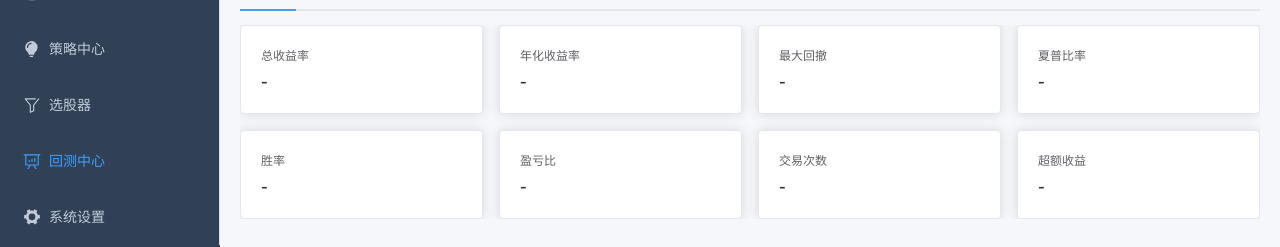
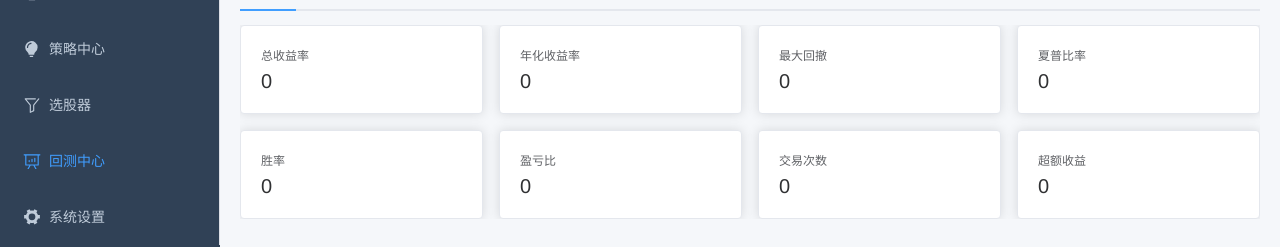
Before and after one commit to 2578D/stock-backtest-system, a Vue app in the folder frontend/: page /stock/backtests/1 in a window 1280 px wide. Shown: the part 149-396 px from the top of the page. Built offline with nearby package versions, Linux system fonts and the light colour scheme; no server answers; sample sign-in values are in the browser's storage.

Commit message:
fix: tspath issues — tsconfig.node.json composite + vue template types

```diff
--- a/frontend/src/views/backtest/BacktestDetailView.vue
+++ b/frontend/src/views/backtest/BacktestDetailView.vue
@@ -76,31 +76,31 @@ onMounted(load);
       <el-tab-pane label="收益概览" name="overview">
         <el-row :gutter="16">
           <el-col :span="6">
-            <el-card><el-statistic title="总收益率" :value="fmtPct(result.total_return)" /></el-card>
+            <el-card><el-statistic title="总收益率"><template #default>{{ fmtPct(result.total_return) }}</template></el-statistic></el-card>
           </el-col>
           <el-col :span="6">
-            <el-card><el-statistic title="年化收益率" :value="fmtPct(result.annual_return)" /></el-card>
+            <el-card><el-statistic title="年化收益率"><template #default>{{ fmtPct(result.annual_return) }}</template></el-statistic></el-card>
           </el-col>
           <el-col :span="6">
-            <el-card><el-statistic title="最大回撤" :value="fmtPct(result.max_drawdown)" /></el-card>
+            <el-card><el-statistic title="最大回撤"><template #default>{{ fmtPct(result.max_drawdown) }}</template></el-statistic></el-card>
           </el-col>
           <el-col :span="6">
-            <el-card><el-statistic title="夏普比率" :value="fmtNum(result.sharpe_ratio)" /></el-card>
+            <el-card><el-statistic title="夏普比率"><template #default>{{ fmtNum(result.sharpe_ratio) }}</template></el-statistic></el-card>
           </el-col>
         </el-row>
 
         <el-row :gutter="16" style="margin-top: 16px">
           <el-col :span="6">
-            <el-card><el-statistic title="胜率" :value="fmtPct(result.win_rate)" /></el-card>
+            <el-card><el-statistic title="胜率"><template #default>{{ fmtPct(result.win_rate) }}</template></el-statistic></el-card>
           </el-col>
           <el-col :span="6">
-            <el-card><el-statistic title="盈亏比" :value="fmtNum(result.profit_loss_ratio)" /></el-card>
+            <el-card><el-statistic title="盈亏比"><template #default>{{ fmtNum(result.profit_loss_ratio) }}</template></el-statistic></el-card>
           </el-col>
           <el-col :span="6">
-            <el-card><el-statistic title="交易次数" :value="result.trade_count ?? '-'" /></el-card>
+            <el-card><el-statistic title="交易次数"><template #default>{{ result.trade_count ?? '-' }}</template></el-statistic></el-card>
           </el-col>
           <el-col :span="6">
-            <el-card><el-statistic title="超额收益" :value="fmtPct(result.excess_return)" /></el-card>
+            <el-card><el-statistic title="超额收益"><template #default>{{ fmtPct(result.excess_return) }}</template></el-statistic></el-card>
           </el-col>
         </el-row>
       </el-tab-pane>
--- a/frontend/src/views/strategy/CodeStrategyEditor.vue
+++ b/frontend/src/views/strategy/CodeStrategyEditor.vue
@@ -8,7 +8,6 @@ const router = useRouter();
 
 const strategyName = ref("");
 const description = ref("");
-const codeContent = ref(MA_TEMPLATE);
 const saving = ref(false);
 
 const MA_TEMPLATE = `# 双均线金叉策略
@@ -39,6 +38,8 @@ class MACrossStrategy(IStrategy):
             if pos and pos.quantity > 0:
                 orders.append(Order(sym, 'sell', pos.quantity, reason='MA死叉'))
         return orders`;
+
+const codeContent = ref(MA_TEMPLATE);
 
 const templates: Record<string, { name: string; code: string }> = {
   ma: { name: "均线金叉", code: MA_TEMPLATE },
--- a/frontend/tsconfig.node.json
+++ b/frontend/tsconfig.node.json
@@ -1,5 +1,6 @@
 {
   "compilerOptions": {
+    "composite": true,
     "target": "ES2022",
     "lib": ["ES2023"],
     "module": "ESNext",
@@ -8,7 +9,8 @@
     "allowImportingTsExtensions": true,
     "resolveJsonModule": true,
     "isolatedModules": true,
-    "noEmit": true,
+    "emitDeclarationOnly": true,
+    "declaration": true,
     "strict": true
   },
   "include": ["vite.config.ts"]
```
